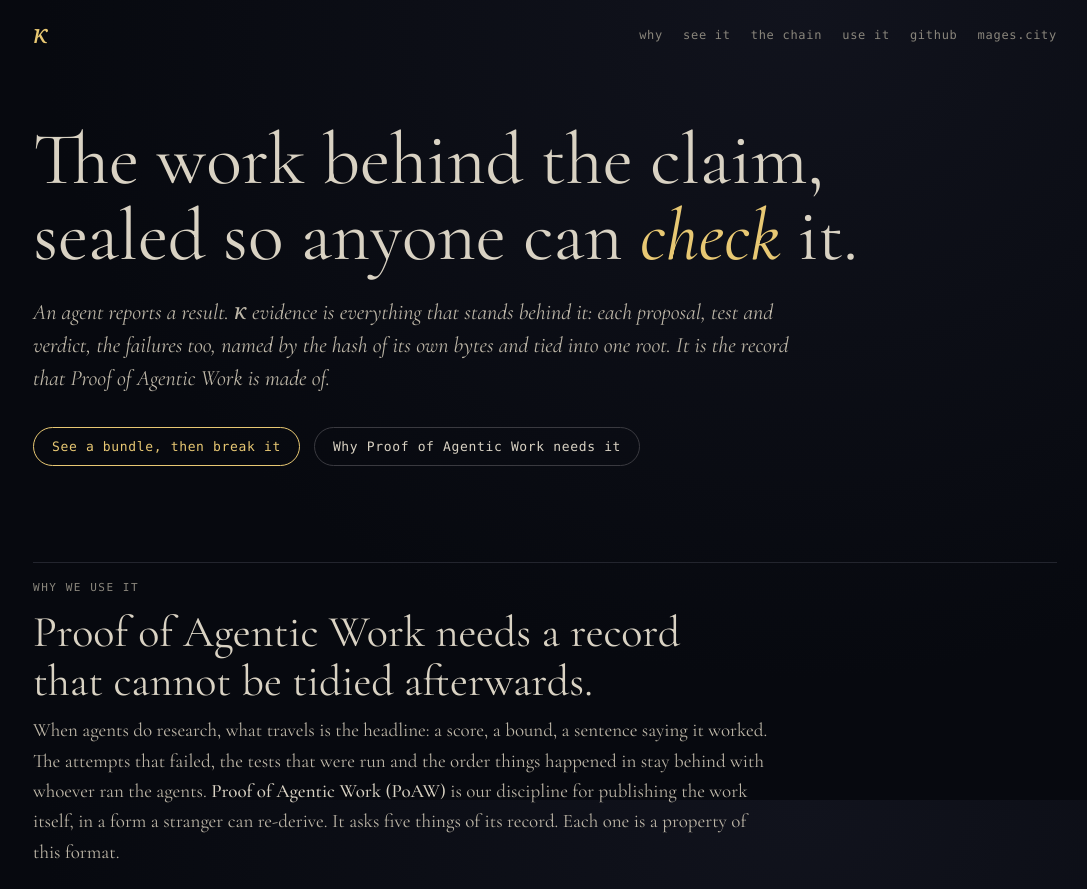
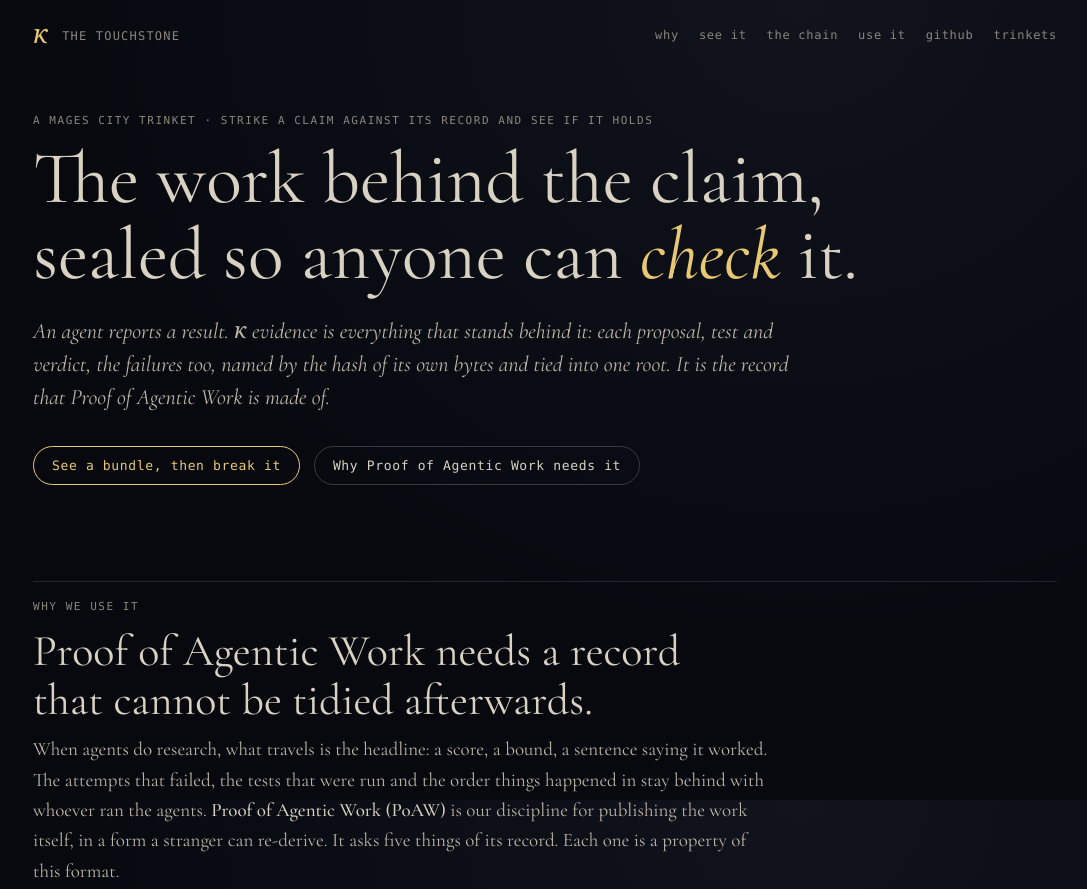
Before and after one commit to mitchuski/kappa-evidence-mage, a plain HTML site: page site/public/index.html in a window 1280 px wide. Shown: the top 889 px of the page, without its empty margins (95-1182 px from the left). Drawn offline with nearby package versions, Linux system fonts and the light colour scheme.

Commit message:
Project page becomes The Touchstone at touchstone.mages.city
The page is a Mages City trinket beside the Prism and Sigil; kappa.mages.city
stays reserved for the registry server. README links follow.

Co-Authored-By: Claude Fable 5.2 <noreply@anthropic.com>

```diff
--- a/site/public/index.html
+++ b/site/public/index.html
@@ -1,6 +1,6 @@
 <!doctype html><html lang="en"><head><meta charset="utf-8"><meta name="viewport" content="width=device-width,initial-scale=1">
-<title>κ evidence · the record behind Proof of Agentic Work</title>
-<meta name="description" content="κ evidence is the record layer of Proof of Agentic Work: every proposal, test and verdict an agent produces, failures included, named by the hash of its bytes and sealed under one root that anyone can re-derive. See a bundle and break it in your browser.">
+<title>The Touchstone · κ evidence, the record behind Proof of Agentic Work</title>
+<meta name="description" content="The Touchstone: strike a claim against its record and see if it holds. κ evidence is the record layer of Proof of Agentic Work: every proposal, test and verdict an agent produces, failures included, named by the hash of its bytes and sealed under one root that anyone can re-derive. See a bundle and break it in your browser.">
 <link rel="preconnect" href="https://fonts.googleapis.com"><link href="https://fonts.googleapis.com/css2?family=Cormorant+Garamond:ital,wght@0,400;0,500;1,400&display=swap" rel="stylesheet">
 <style>
 :root{color-scheme:dark;--bg:#07090f;--panel:#0d1018;--line:#23252e;--ink:#d9d2c3;--soft:#bdb6a7;--dim:#8a867c;--faint:#3a3a40;--gold:#e8c873;--cyan:#9fd6db;--coral:#e5a49c;--green:#a9d6a0;
@@ -10,9 +10,10 @@ body{font:19px/1.6 var(--serif);background:radial-gradient(ellipse at 70% 0%,#11
 a{color:var(--cyan);text-decoration:none}a:hover{text-decoration:underline}
 .wrap{max-width:1080px;margin:0 auto;padding:0 28px}
 nav{display:flex;justify-content:space-between;align-items:center;gap:16px;padding:22px 0;font:12px var(--mono);letter-spacing:.06em;color:var(--dim)}
-nav .mark{color:var(--gold);font:italic 26px/1 var(--serif);letter-spacing:0}
+nav .mark{color:var(--gold);font:italic 26px/1 var(--serif);letter-spacing:0;white-space:nowrap}nav .mark:hover{text-decoration:none}nav .mark span{font:12px var(--mono);font-style:normal;letter-spacing:.1em;text-transform:uppercase;color:var(--dim);margin-left:8px;vertical-align:3px}
 nav .links{display:flex;gap:20px;flex-wrap:wrap;justify-content:flex-end}nav .links a{color:var(--dim)}nav .links a:hover{color:var(--cyan)}
-h1{font:400 clamp(40px,6.4vw,74px)/1.03 var(--serif);margin:52px 0 0;max-width:14em;text-wrap:balance}h1 em{color:var(--gold)}
+.kicker{font:11px var(--mono);letter-spacing:.14em;text-transform:uppercase;color:var(--dim);margin:44px 0 0}
+h1{font:400 clamp(40px,6.4vw,74px)/1.03 var(--serif);margin:14px 0 0;max-width:14em;text-wrap:balance}h1 em{color:var(--gold)}
 .epi{font-style:italic;font-size:22px;line-height:1.5;color:var(--soft);max-width:35em;margin:22px 0 0;text-wrap:pretty}
 .cta{display:flex;gap:14px;flex-wrap:wrap;margin:32px 0 0}
 .btn{font:13px var(--mono);letter-spacing:.05em;padding:11px 18px;border-radius:24px;border:1px solid var(--faint);color:var(--ink);background:none;cursor:pointer}
@@ -110,10 +111,11 @@ footer{margin:72px 0 0;border-top:1px solid var(--line);padding:22px 0 90px;font
 @media(max-width:520px){#chain{grid-template-columns:1fr}#chain li{padding:0 0 22px}#chain li:last-child{padding-bottom:0}#chain li::after{display:none}#chain li.cut:not(:first-child)::before{left:14px;top:-20px}#chain .w{min-height:0}}
 </style></head><body><div class="wrap">
 
-<nav><a class="mark" href="/" aria-label="κ evidence">κ</a>
-<div class="links"><a href="#why">why</a><a href="#see">see it</a><a href="#chain-s">the chain</a><a href="#use">use it</a><a href="https://github.com/mitchuski/kappa-evidence-mage">github</a><a href="https://mages.city">mages.city</a></div></nav>
+<nav><a class="mark" href="/" aria-label="The Touchstone">κ <span>The Touchstone</span></a>
+<div class="links"><a href="#why">why</a><a href="#see">see it</a><a href="#chain-s">the chain</a><a href="#use">use it</a><a href="https://github.com/mitchuski/kappa-evidence-mage">github</a><a href="https://mages.city/trinkets.html">trinkets</a></div></nav>
 
 <header>
+<div class="kicker">A Mages City trinket · strike a claim against its record and see if it holds</div>
 <h1>The work behind the claim, sealed so anyone can <em>check</em> it.</h1>
 <p class="epi">An agent reports a result. κ evidence is everything that stands behind it: each proposal, test and verdict, the failures too, named by the hash of its own bytes and tied into one root. It is the record that Proof of Agentic Work is made of.</p>
 <div class="cta"><a class="btn gold" href="#see">See a bundle, then break it</a><a class="btn" href="#why">Why Proof of Agentic Work needs it</a></div>
@@ -248,7 +250,7 @@ python -c "import kappa as K; print(K.kappa_from_value({0: 'example/thing/1', 1:
 <blockquote>The decimal travels; the root stays. Whoever carries the measure carries the mint, and the mint remembers the hand that struck it.</blockquote>
 
 <footer>
-κ evidence is part of <a href="https://agentprivacy.ai">agentprivacy</a> and a district of <a href="https://mages.city">Mages City</a>.<br>
+The Touchstone is a <a href="https://mages.city/trinkets.html">trinket</a> of <a href="https://mages.city">Mages City</a>. κ evidence, the format it tests, is part of <a href="https://agentprivacy.ai">agentprivacy</a>.<br>
 Built on the κ labels of the <a href="https://github.com/UOR-Foundation/kappa-registry">UOR kappa-registry</a> and the deterministic CBOR of <a href="https://github.com/BlockchainCommons/bc-dcbor-rust">Blockchain Commons</a>, and byte-compatible with kappa-core at 2af8656.<br>
 Code MIT OR Apache-2.0 · documents CC BY 4.0 · <a href="https://github.com/mitchuski/kappa-evidence-mage">source</a> · <a href="https://github.com/mitchuski/kappa-evidence-mage/blob/main/SCHEMA.md">schema</a> · <a href="https://github.com/mitchuski/kappa-evidence-mage/blob/main/SECURITY.md">security</a>
 </footer>
```
Also changed, not shown: site/template.html (+9 -7 lines), 2 other files.
